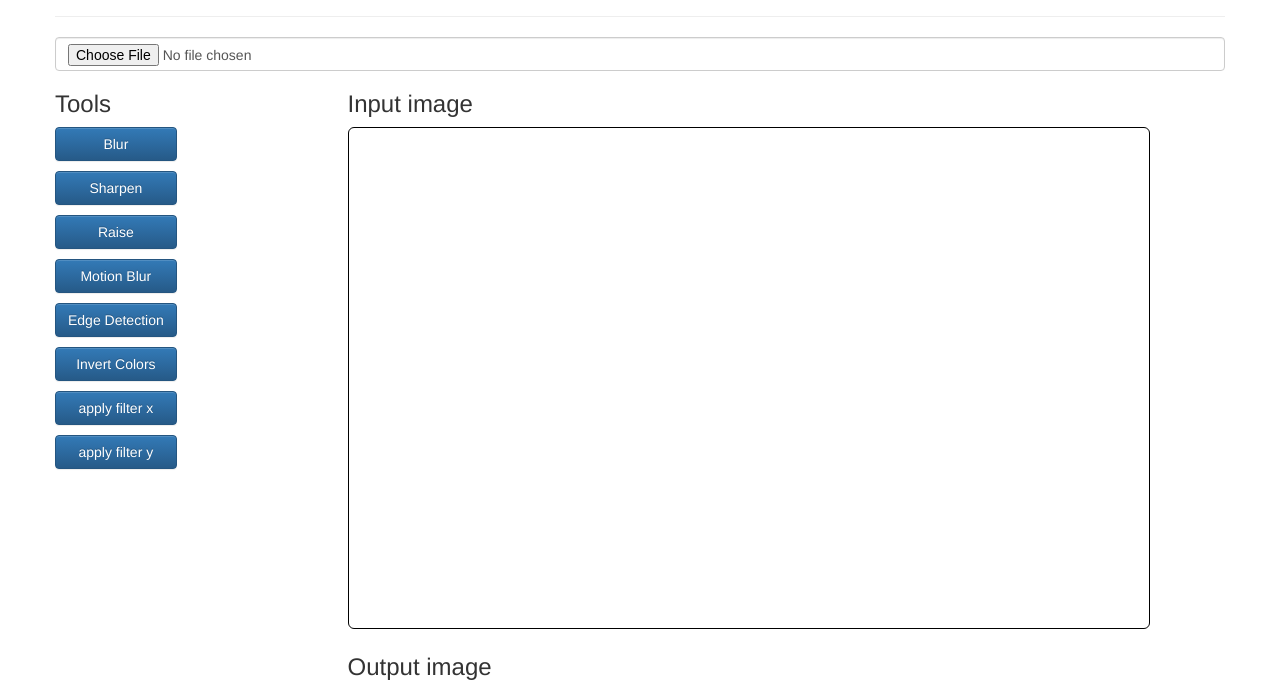
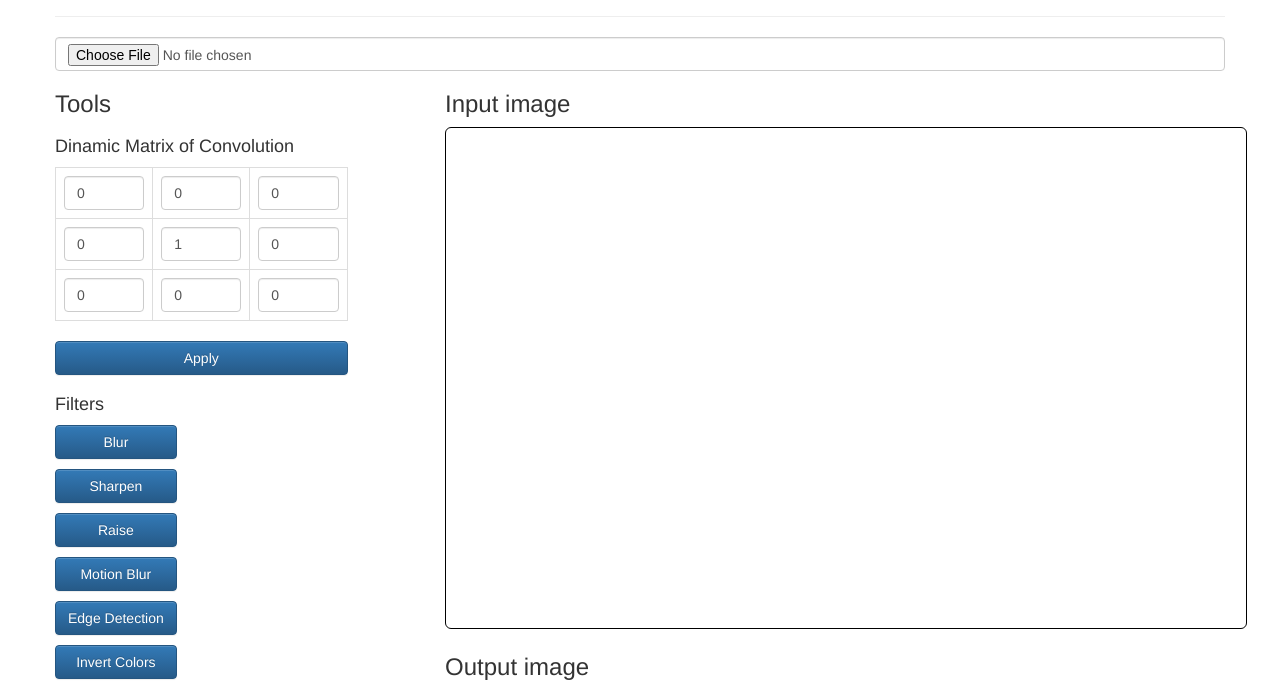
Before and after one commit to GaAlf/CG-Filters-2015.1, a plain HTML site: page index.html in a window 1280 px wide. Shown: the part 103-789 px from the top of the page. Drawn offline with Linux system fonts and the light colour scheme.

Commit message:
Added in the html the dynamic matrix.

```diff
--- a/index.html
+++ b/index.html
@@ -16,8 +16,30 @@
 				<input id="input_file" type="file" class="form-control"/>
 			</div>
 			<div class="row">
-				<div id="tools_div" class="col-md-2">
+				<div id="tools_div" class="col-md-3">
 					<div class="row"><h3>Tools</h3></div>
+					<div class="row"><h4>Dinamic Matrix of Convolution</h4></div>
+					<div class="row">
+						<table class="table table-bordered">
+							<tr>
+								<td><input id="matrix_1" value="0" type="number" class="form-control"/></td>
+								<td><input id="matrix_2" value="0" type="number" class="form-control"/></td>
+								<td><input id="matrix_3" value="0" type="number" class="form-control"/></td>
+							</tr>
+							<tr>
+								<td><input id="matrix_4" value="0" type="number" class="form-control"/></td>
+								<td><input id="matrix_5" value="1" type="number" class="form-control"/></td>
+								<td><input id="matrix_6" value="0" type="number" class="form-control"/></td>
+							</tr>
+							<tr>
+								<td><input id="matrix_7" value="0" type="number" class="form-control"/></td>
+								<td><input id="matrix_8" value="0" type="number" class="form-control"/></td>
+								<td><input id="matrix_9" value="0" type="number" class="form-control"/></td>
+							</tr>
+						</table>
+						<p><button id="dynamic_matrix_btn" class="btn btn-primary btn-block">Apply</button></p>
+					</div>
+					<div class="row"><h4>Filters</h4></div>
 					<div class="row btn-group">
 						<p><button id="blur_filter" class="btn btn-primary btn-block">Blur</button></p>
 						<p><button id="sharpening_filter" class="btn btn-primary btn-block">Sharpen</button></p>
@@ -30,7 +52,7 @@
 					</div>
 				</div>
 				<div class="col-md-1"></div>
-				<div id="image_div" class="col-md-9">
+				<div id="image_div" class="col-md-8">
 					<div class="row"><h3>Input image</h3></div>
 					<div class="row">
 						<canvas id="initial_canvas" class="img-rounded" width="800px" height="500px" style="border:1px solid #000000;"></canvas>
```
